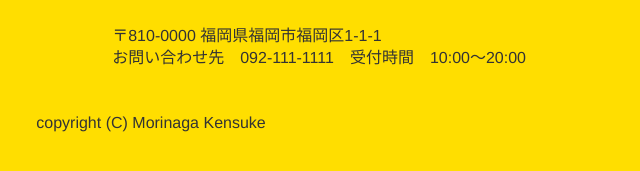
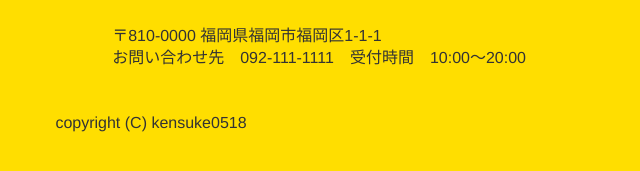
Before and after one commit to kensuke0518/design210322_gym, a website built with webpack: page docs/index.html in a window 1280 px wide. Shown: the part 3375-3546 px from the top of the page, 489-1129 px from the left. Built offline with nearby package versions, Linux system fonts and the light colour scheme.

Commit message:
README.mdを編集

```diff
--- a/docs/index.html
+++ b/docs/index.html
@@ -215,7 +215,7 @@
                     </div>
                 </div>
                 <div class="l-footer__copyright u-mt20">
-                    <small>copyright (C) Morinaga Kensuke</small>
+                    <small>copyright (C) kensuke0518</small>
                 </div>
             </footer>
             </div>
```
Also changed, not shown: README.md.
